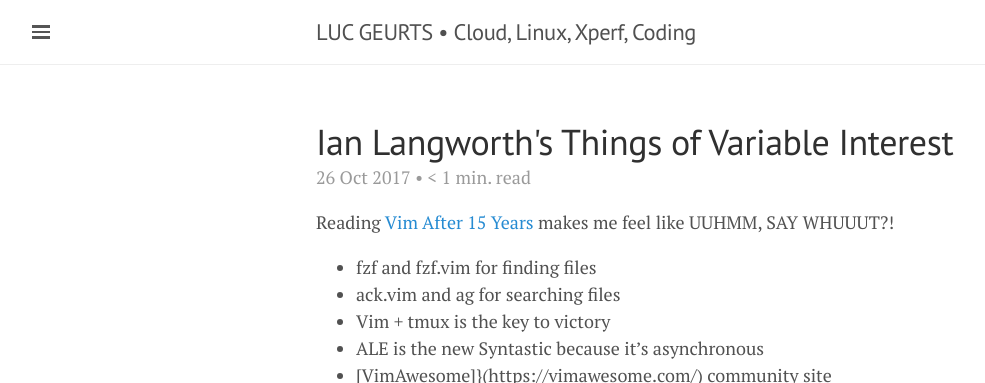
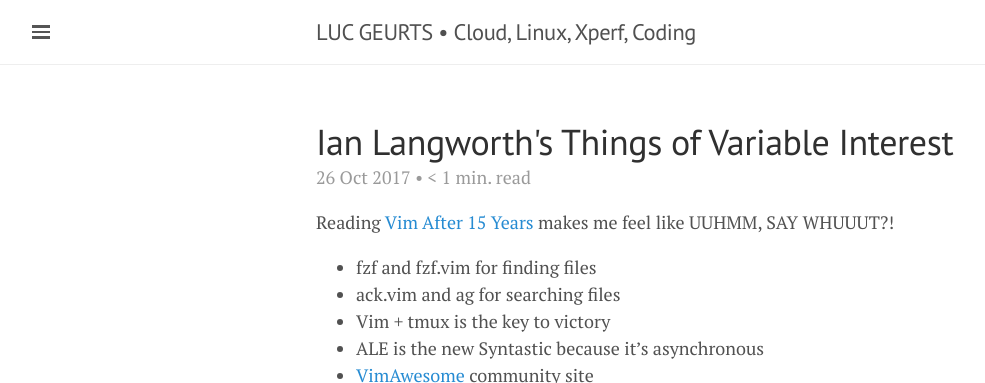
Before and after one commit to lgeurts/lgeurts.github.io, a Jekyll site: the page built from _posts/2017-10-26-ian-langworths-things-of-variable-interest.md, in a window 1280 px wide, cut to the strip 0-383 px from the top of the page. Shown: the whole strip, without its empty margins (0-985 px from the left). Built offline with Jekyll 4.4.1, drawn with Linux system fonts in a browser that asks for light colours; nearby versions of some CDN libraries; comment, search, counter and statistics services are not loaded.

Commit message:
Update 2017-10-26-ian-langworths-things-of-variable-interest.md

```diff
--- a/_posts/2017-10-26-ian-langworths-things-of-variable-interest.md
+++ b/_posts/2017-10-26-ian-langworths-things-of-variable-interest.md
@@ -13,6 +13,6 @@
 * ack.vim and ag for searching files
 * Vim + tmux is the key to victory
 * ALE is the new Syntastic because it’s asynchronous
-* [VimAwesome]}(https://vimawesome.com/) community site
+* [VimAwesome](https://vimawesome.com/) community site
 
 ![Lightline plugin](https://statico.github.io/images/vim/vim3-ale.png)
```
